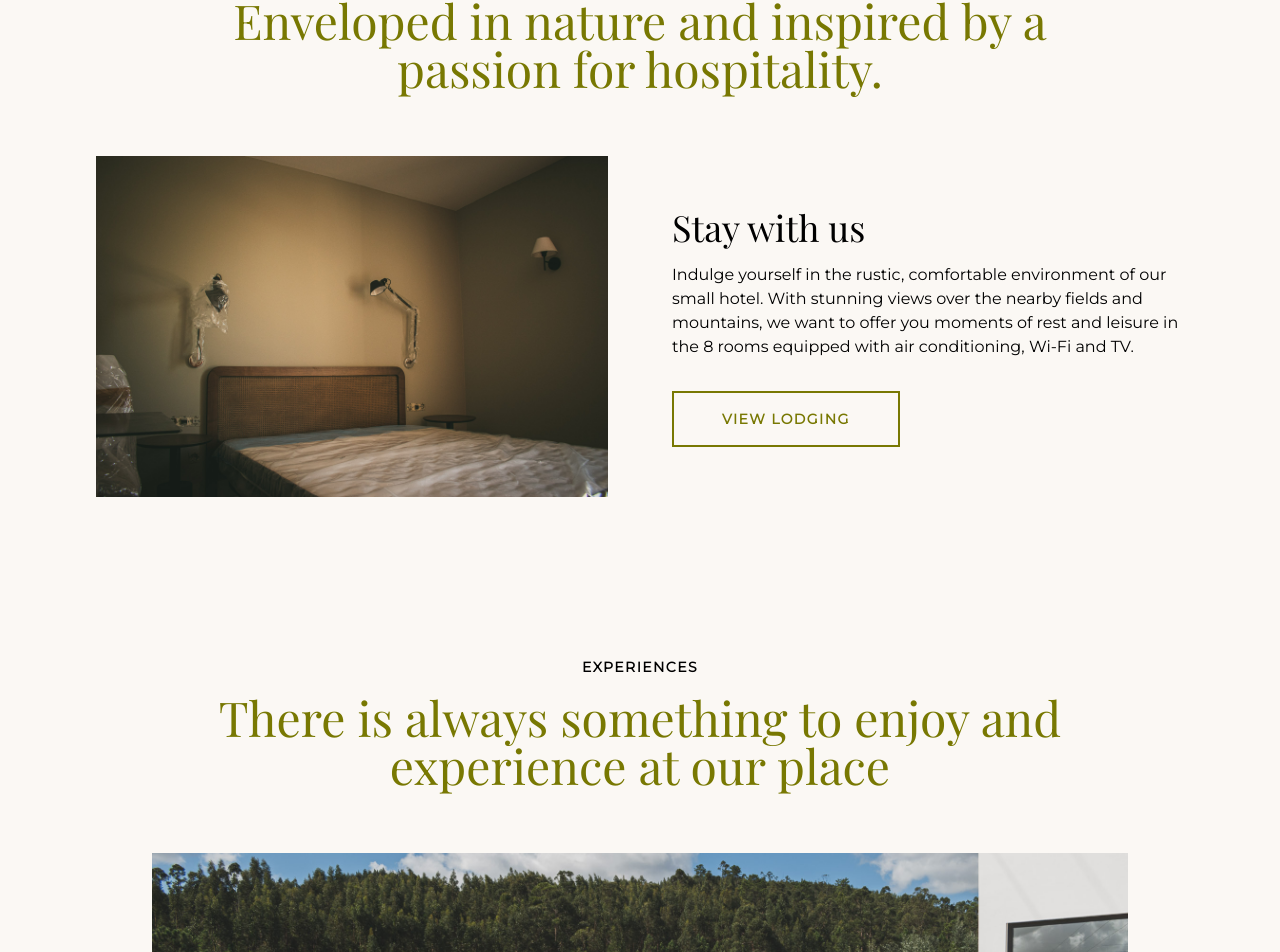
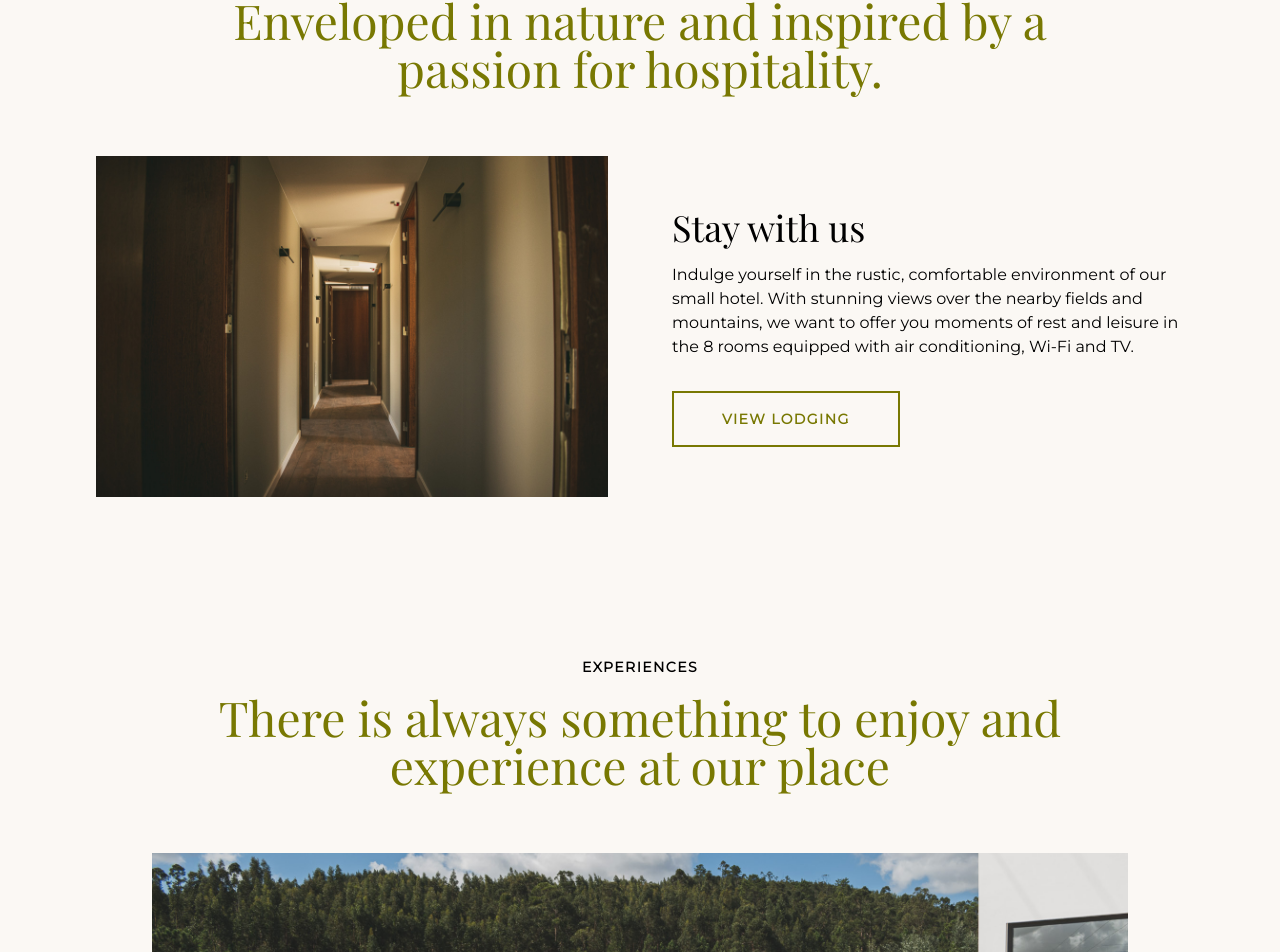
Before and after one commit to quintadonairia/quintadonairia, a Next.js app: page / in a window 1280 px wide. Shown: the part 936-1888 px from the top of the page. Built offline with nearby package versions, Linux system fonts and the light colour scheme.

Commit message:
Update image on Lodging section

```diff
--- a/pages/index.js
+++ b/pages/index.js
@@ -51,9 +51,6 @@ const Home = () => {
         >
           {t.heroTitle}
         </motion.h1>
-        <Icon size="xl" mode="dark" mobile>
-          <RiArrowDownSLine className="absolute bottom-16 left-1/2 -translate-x-1/2" />
-        </Icon>
       </header>
 
       {/* Lodging Section */}
@@ -61,7 +58,7 @@ const Home = () => {
         title={t.lodgingTitle}
         heading={t.lodgingHeading}
         subheading={t.lodgingSubheading}
-        image="images/20210820-donairia-009.jpg"
+        image="images/20210820-donairia-008.jpg"
         description={t.lodgingDescription}
         action={t.lodgingAction}
       />
```
